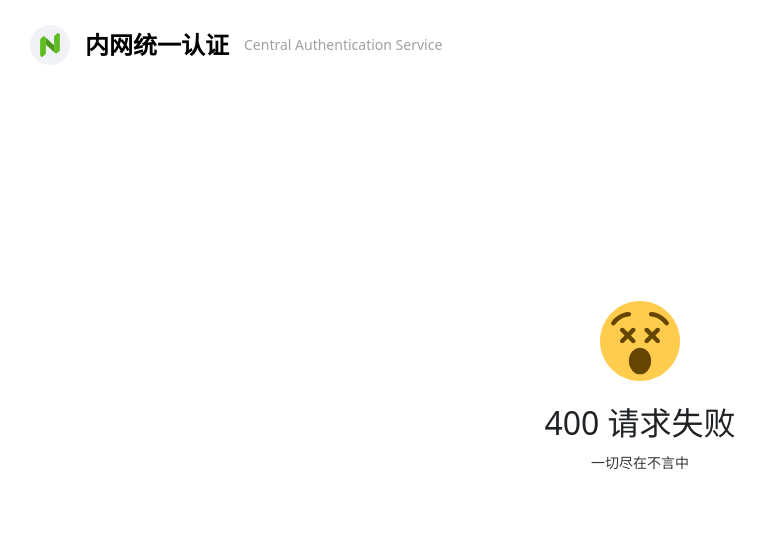
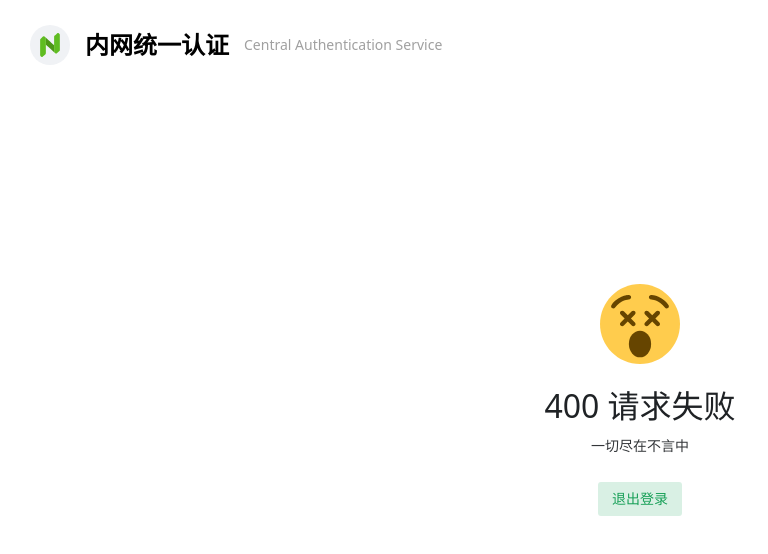
Before and after one commit to elton11220/cas_interface, a Vue app: page /400 in a window 1280 px wide. Shown: the top 554 px of the page, without its empty margins (0-768 px from the left). Built offline with nearby package versions, Linux system fonts and the light colour scheme.

Commit message:
feat(View): 添加退出登录功能

```diff
--- a/src/views/BadRequestView.vue
+++ b/src/views/BadRequestView.vue
@@ -2,22 +2,44 @@
   <div class="container">
     <n-result status="500" title="400 请求失败" description="一切尽在不言中">
       <template #footer>
-        <n-button v-if="redirect" @click="onBtnReturnClicked">返回</n-button>
+        <div class="flex items-center gap-10 justify-center">
+          <n-button type="primary" secondary @click="onBtnExitClicked"
+            >退出登录</n-button
+          >
+          <n-button v-if="redirect" @click="onBtnReturnClicked" secondary
+            >返回</n-button
+          >
+        </div>
       </template>
     </n-result>
   </div>
 </template>
 
 <script setup lang="ts">
+import request from "@/utils/request";
 import { ref, onBeforeMount } from "vue";
+import { useRouter } from "vue-router";
 
 const redirect = ref<string>();
+const router = useRouter();
 
 onBeforeMount(() => {
   if (window.history.state?.redirect) {
     redirect.value = window.history.state.redirect as string;
   }
-})
+});
+
+const onBtnExitClicked = () => {
+  request({
+    url: "/auth/logout",
+    method: "POST",
+  }).then(() => {
+    window.localStorage.removeItem("authorized");
+    router.push({
+      path: "/",
+    });
+  });
+};
 
 const onBtnReturnClicked = () => {
   if (redirect.value) {
@@ -34,4 +56,20 @@ const onBtnReturnClicked = () => {
   justify-content: center;
   align-items: center;
 }
+
+.justify-center {
+  justify-content: center;
+}
+
+.items-center {
+  align-items: center;
+}
+
+.flex {
+  display: flex;
+}
+
+.gap-10 {
+  gap: 10px;
+}
 </style>
--- a/src/views/NoPermissionView.vue
+++ b/src/views/NoPermissionView.vue
@@ -5,11 +5,37 @@
       title="403 没有权限"
       description="总有些门是对你关闭的"
     >
+      <n-button type="primary" secondary @click="onBtnExitClicked"
+        >退出登录</n-button
+      >
     </n-result>
   </div>
 </template>
 
-<script setup lang="ts"></script>
+<script setup lang="ts">
+import request from "@/utils/request";
+import { useRouter } from "vue-router";
+
+const router = useRouter();
+
+const onBtnExitClicked = () => {
+  request({
+    url: "/auth/logout",
+    method: "POST",
+  })
+    .then(() => {
+      window.localStorage.removeItem("authorized");
+      router.push({
+        path: "/",
+      });
+    })
+    .catch(() => {
+      router.push({
+        name: "400",
+      });
+    });
+};
+</script>
 
 <style scoped lang="scss">
 .container {
--- a/src/views/NoRedirectUrlView.vue
+++ b/src/views/NoRedirectUrlView.vue
@@ -9,7 +9,9 @@
             description="但并不知道你要重定向到哪里"
           >
             <template #footer>
-              <n-button @click="bonusClick">哦</n-button>
+              <n-button type="primary" secondary @click="onBtnExitClicked"
+                >退出登录</n-button
+              >
             </template>
           </n-result>
         </div>
@@ -28,11 +30,23 @@ const router = useRouter();
 
 const message = useMessage();
 window.$message = useMessage();
-const bonusClick = () => {
-  message.success("这是个彩蛋🍉");
-  message.warning("这是个彩蛋😋");
-  message.error("只是个彩蛋🍖");
-  message.info("真的只是个彩蛋🍟");
+
+const onBtnExitClicked = () => {
+  request({
+    url: "/auth/logout",
+    method: "POST",
+  })
+    .then(() => {
+      window.localStorage.removeItem("authorized");
+      router.push({
+        path: "/",
+      });
+    })
+    .catch(() => {
+      router.push({
+        name: "400",
+      });
+    });
 };
 
 onMounted(() => {
@@ -53,11 +67,11 @@ onMounted(() => {
       if (e instanceof RequestError) {
         if (e.errCode === RequestErrorTypes.FORBIDDEN) {
           window.localStorage.removeItem("authorized");
-          router.push('/');
+          router.push("/");
         }
       }
-      router.push('/400');
-    })
+      router.push("/400");
+    });
   }
 });
 </script>
@@ -118,6 +132,10 @@ onMounted(() => {
   display: flex;
 }
 
+.gap-10 {
+  gap: 10px;
+}
+
 .flex-col {
   flex-direction: column;
 }
```
